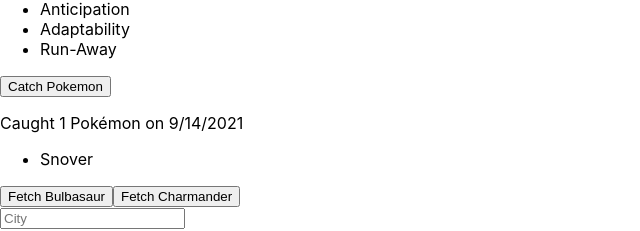
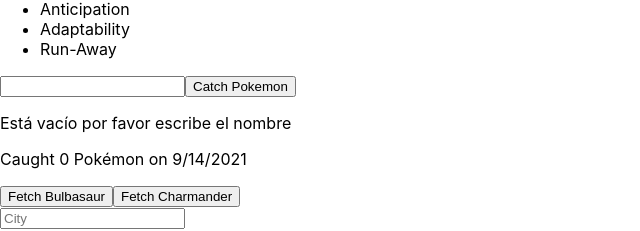
Before and after one commit to marivibilbao/react-pokedex-week-1, a React (Create React App) app: page / in a window 1280 px wide. Both pictures are taken after a click on the button "Catch Pokemon". Shown: the part 439-670 px from the top of the page, without its empty margins (0-640 px from the left). Built offline with nearby package versions, Linux system fonts and the light colour scheme.

Commit message:
Ejercicios en clase terminados

```diff
--- a/src/CaughtPokemon.js
+++ b/src/CaughtPokemon.js
@@ -3,19 +3,41 @@
 
 const CaughtPokemon = (props) => {
   const [caught, setCaught] = useState([]);
+  const [error, setError] = useState(false);
   const catchPokemon = () => {
-        const pokemons = ["Pikachu", "Snover", "Abomasnow", "Cloyster", "Lapras", "Snorlax", "Bulbasur", "Charizard", "Mew", "Mewtwo", "Pidgey","Teddiursa", "Zubat", "Rattata", "Raticate"];
-        const random = Math.floor(Math.random() * pokemons.length);
-        setCaught(caught.concat(pokemons[random]));
+    if (pokemonNameInput === "") {
+      setError(true);
+    } else {
+      setError(false);
+      setCaught(caught.concat(pokemonNameInput));
+      setpokemonNameInput("");
+    }
+    //const pokemons = ["Pikachu", "Snover", "Abomasnow", "Cloyster", "Lapras", "Snorlax", "Bulbasur", "Charizard", "Mew", "Mewtwo", "Pidgey","Teddiursa", "Zubat", "Rattata", "Raticate"];
+    //const random = Math.floor(Math.random() * pokemons.length);
+    //setCaught(caught.concat(pokemons[random]));
+    // setCaught(caught.concat(pokemonNameInput));
+    // setpokemonNameInput("");
   };
-    const {date} = props;
+  const [pokemonNameInput, setpokemonNameInput] = useState("");
+
+  const handleInputChange = (event) => {
+    setpokemonNameInput(event.target.value);
+  };
+
+  const { date } = props;
   //const date = new Date().toLocaleDateString();
   return (
     <>
+      <input value={pokemonNameInput} onChange={handleInputChange} />
       <button onClick={catchPokemon}>Catch Pokemon</button>
-        <p>Caught {caught.length} Pokémon on {date}</p>
+      {error ? <p>Está vacío por favor escribe el nombre</p> : null}
+      <p>
+        Caught {caught.length} Pokémon on {date}
+      </p>
       <ul>
-            {caught.map((pokemon, index) => <li key={index}>{pokemon}</li>)}
+        {caught.map((pokemon, index) => (
+          <li key={index}>{pokemon}</li>
+        ))}
       </ul>
     </>
   );
```
Lines whose indentation alone changed are shown as unchanged.
